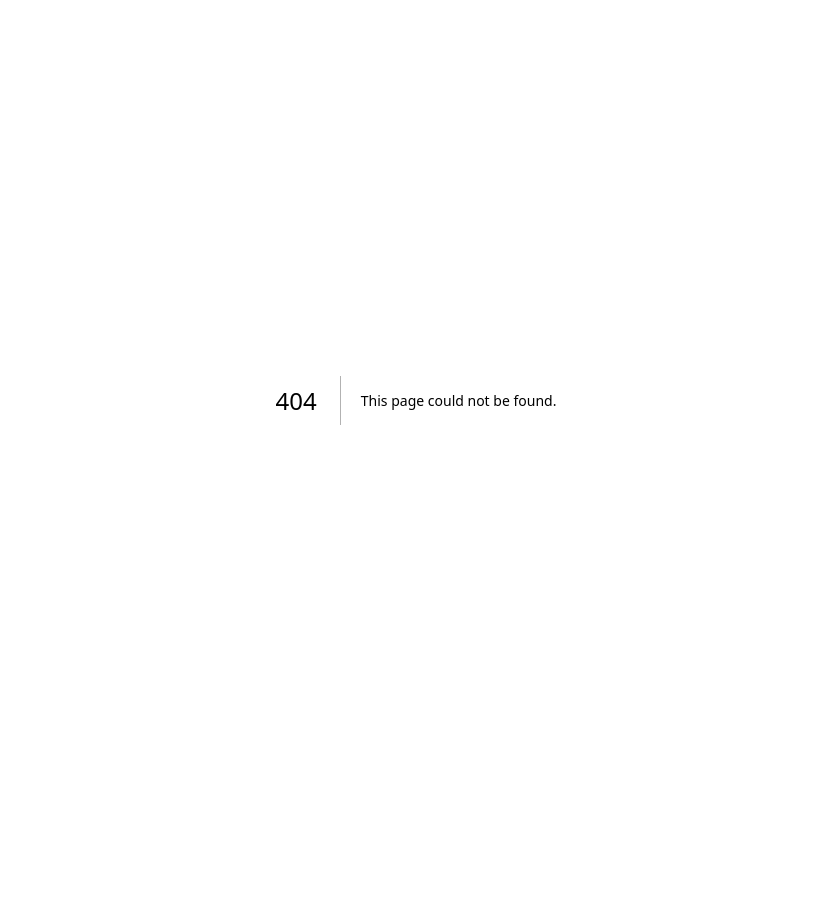
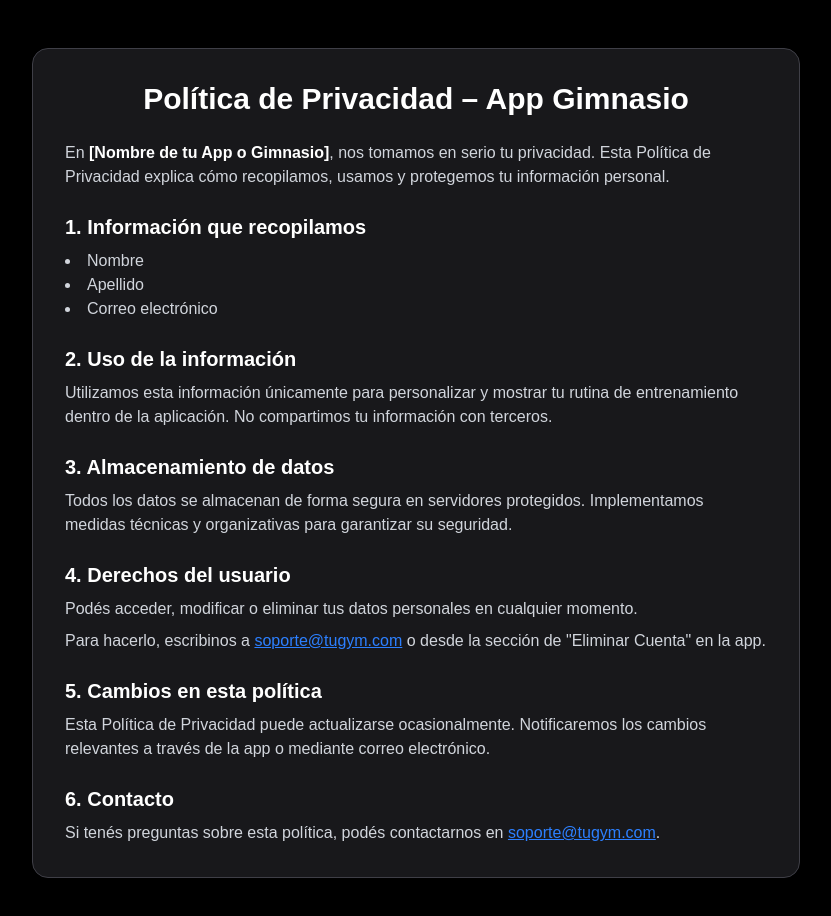
Before and after one commit to Agustin-Monti/gymapp, a Next.js app: page /politica-privacidad in a window 1280 px wide. Before the commit this address had no page. Shown: the top 916 px of the page, without its empty margins (224-1055 px from the left). Before the commit the page ends 800 px from the top, so only its background shows below. Built offline with nearby package versions, Linux system fonts and the light colour scheme.

Commit message:
Create page.tsx

```diff
--- /dev/null
+++ b/src/app/politica-privacidad/page.tsx
@@ -0,0 +1,50 @@
+export default function PoliticaPrivacidadPage() {
+  return (
+    <div className="min-h-screen bg-black text-white flex items-center justify-center px-4 py-12">
+      <div className="bg-zinc-900 rounded-2xl shadow-xl p-8 max-w-3xl w-full border border-zinc-700">
+        <h1 className="text-3xl font-bold mb-6 text-center text-white">
+          Política de Privacidad – App Gimnasio
+        </h1>
+
+        <p className="text-gray-300 mb-4">
+          En <span className="font-semibold text-white">[Nombre de tu App o Gimnasio]</span>, nos tomamos en serio tu privacidad. Esta Política de Privacidad explica cómo recopilamos, usamos y protegemos tu información personal.
+        </p>
+
+        <h2 className="text-xl font-semibold mt-6 mb-2 text-white">1. Información que recopilamos</h2>
+        <ul className="list-disc list-inside text-gray-300 mb-4">
+          <li>Nombre</li>
+          <li>Apellido</li>
+          <li>Correo electrónico</li>
+        </ul>
+
+        <h2 className="text-xl font-semibold mt-6 mb-2 text-white">2. Uso de la información</h2>
+        <p className="text-gray-300 mb-4">
+          Utilizamos esta información únicamente para personalizar y mostrar tu rutina de entrenamiento dentro de la aplicación. No compartimos tu información con terceros.
+        </p>
+
+        <h2 className="text-xl font-semibold mt-6 mb-2 text-white">3. Almacenamiento de datos</h2>
+        <p className="text-gray-300 mb-4">
+          Todos los datos se almacenan de forma segura en servidores protegidos. Implementamos medidas técnicas y organizativas para garantizar su seguridad.
+        </p>
+
+        <h2 className="text-xl font-semibold mt-6 mb-2 text-white">4. Derechos del usuario</h2>
+        <p className="text-gray-300 mb-2">
+          Podés acceder, modificar o eliminar tus datos personales en cualquier momento.
+        </p>
+        <p className="text-gray-300 mb-4">
+          Para hacerlo, escribinos a <a href="mailto:soporte@tugym.com" className="text-blue-500 underline hover:text-blue-400">soporte@tugym.com</a> o desde la sección de "Eliminar Cuenta" en la app.
+        </p>
+
+        <h2 className="text-xl font-semibold mt-6 mb-2 text-white">5. Cambios en esta política</h2>
+        <p className="text-gray-300 mb-4">
+          Esta Política de Privacidad puede actualizarse ocasionalmente. Notificaremos los cambios relevantes a través de la app o mediante correo electrónico.
+        </p>
+
+        <h2 className="text-xl font-semibold mt-6 mb-2 text-white">6. Contacto</h2>
+        <p className="text-gray-300">
+          Si tenés preguntas sobre esta política, podés contactarnos en <a href="mailto:soporte@tugym.com" className="text-blue-500 underline hover:text-blue-400">soporte@tugym.com</a>.
+        </p>
+      </div>
+    </div>
+  );
+}
```
